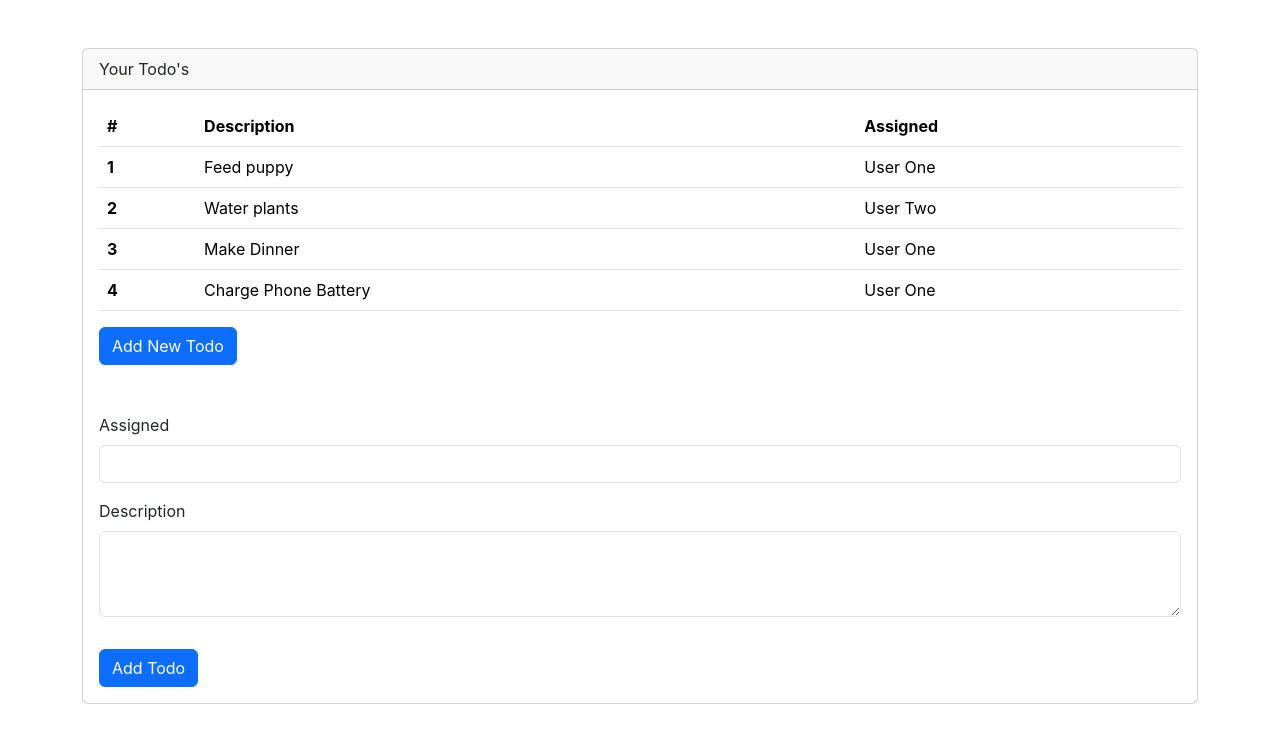
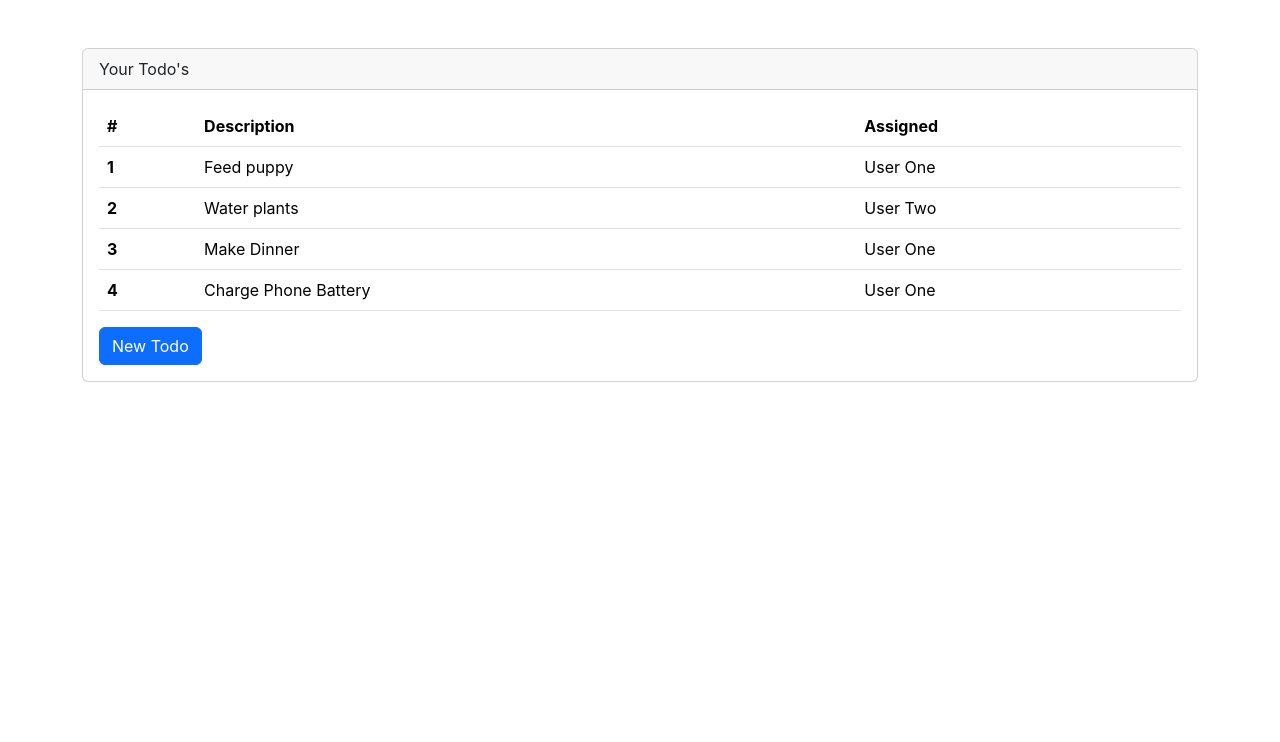
Before and after one commit to ustleseanbruneau/2025-U-React-Spring-Todos, a React (Create React App) app: page / in a window 1280 px wide. Shown: the top 742 px of the page. Built offline with nearby package versions, Linux system fonts and the light colour scheme.

Commit message:
L26-React Conditional Rendering

```diff
--- a/src/App.js
+++ b/src/App.js
@@ -4,6 +4,8 @@
 import NewTodoForm from './components/NewTodoForm';
 
 function App() {
+
+  const [showAddTodoForm, setShowAddTodoForm] = useState(false);
 
   const [todos, setTodos] = useState([
     {rowNumber: 1, rowDescription: 'Feed puppy', rowAssigned: 'User One'},
@@ -47,10 +49,10 @@
         </div>
         <div className="card-body">
           <TodoTable todos={todos} deleteTodo={deleteTodo} />
-          <button className='btn btn-primary'>
-            Add New Todo
+          <button onClick={() => setShowAddTodoForm(!showAddTodoForm)} className='btn btn-primary'>
+            {showAddTodoForm ? 'Close New Todo' : 'New Todo'}
           </button>
-          <NewTodoForm addTodo={addTodo} />
+          {showAddTodoForm && <NewTodoForm addTodo={addTodo} /> }
         </div>
       </div>
     </div>
```
